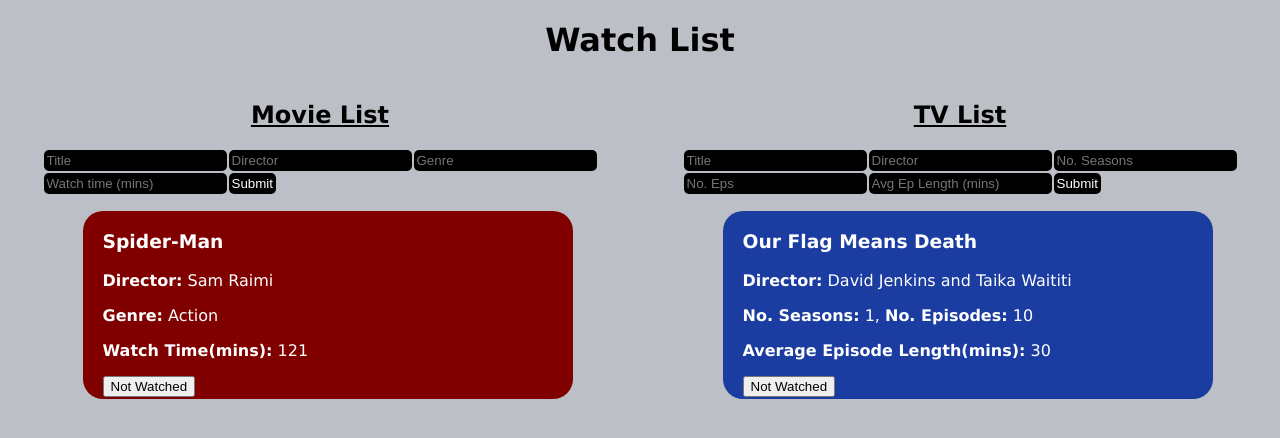
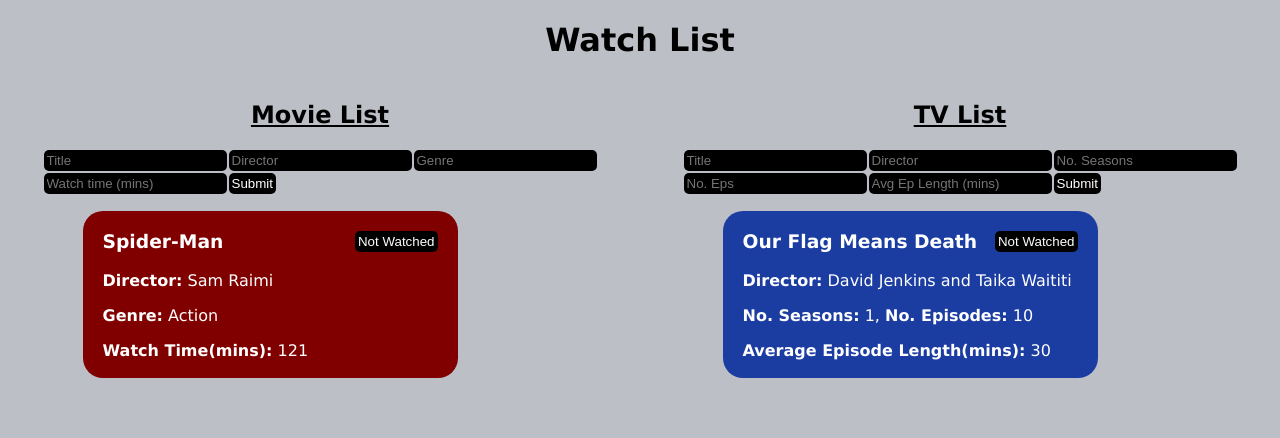
Before and after one commit to E-Burns/watchlist, a React (Create React App) app: page / in a window 1280 px wide. Shown: the top 438 px of the page. Built offline with nearby package versions, Linux system fonts and the light colour scheme.

Commit message:
made the watched button nice

```diff
--- a/src/App.css
+++ b/src/App.css
@@ -35,6 +35,7 @@
   padding: 2px 0px 2px 20px;
   border-radius: 20px;
   margin: 0px 25px 5px 0px;
+  max-width: 355px;
 }
 
 li.movie-list {
@@ -42,6 +43,20 @@
 }
 li.tv-list {
   background-color: rgb(27, 61, 162);
+}
+
+li > h3 > button {
+  padding: 3px;
+  border: none;
+  border-radius: 5px;
+  background-color: black;
+  color: white;
+}
+li > h3 {
+  margin-right: 20px;
+  display: flex;
+  justify-content: space-between;
+  text-overflow: clip;
 }
 
 form > div > input {
--- a/src/components/Movie.js
+++ b/src/components/Movie.js
@@ -1,10 +1,10 @@
 import React from "react";
 
-const Movie = ({title, children}) => {
+const Movie = ({title, watched, children}) => {
     return(
         <>
             <li className="movie-list">
-                <h3>{title}</h3>
+                <h3>{title}{watched}</h3>
                 {children}
             </li>
         </>
--- a/src/components/MovieList.js
+++ b/src/components/MovieList.js
@@ -10,12 +10,13 @@
     const moviesToBeDisplayed = moviesData.map((movie, index) => {
 
         return(
-            <Movie title={movie.title} key={index}>
+            <Movie
+            title={movie.title}
+            watched={movie.isWatched ? <span>Watched</span> : <button onClick={() => changeWatched(index)}>Not Watched</button>}
+            key={index}>
                 <p><b>Director:</b> {movie.director}</p>
                 <p><b>Genre:</b> {movie.genre}</p>
                 <p><b>Watch Time(mins):</b> {movie.watchTime}</p>
-
-                {movie.isWatched ? <span className="watched">Watched</span> : <button onClick={() => changeWatched(index)}>Not Watched</button>}
             </Movie>
         );
     });
--- a/src/components/TV.js
+++ b/src/components/TV.js
@@ -1,9 +1,9 @@
 import React, { useState } from "react";
 
-const TV = ({title, children}) => {
+const TV = ({title, watched, children}) => {
     return(
         <li className="tv-list">
-            <h3>{title}</h3>
+            <h3>{title}{watched}</h3>
             {children}
         </li>
     )
--- a/src/components/TVList.js
+++ b/src/components/TVList.js
@@ -9,12 +9,13 @@
 
     const tvToBeDisplayed = tvData.map((tv, index) => {
         return(
-            <TV title={tv.title} key={index}>
+            <TV
+            title={tv.title}
+            watched={tv.isWatched ? <span className="watched">Watched</span> : <button onClick={() => changeWatched(index)}>Not Watched</button>}
+            key={index}>
                 <p><b>Director:</b> {tv.director}</p>
                 <p><b>No. Seasons:</b> {tv.numberOfSeasons}, <b>No. Episodes:</b> {tv.numberOfEps}</p>
                 <p><b>Average Episode Length(mins):</b> {tv.avEpisodeLength}</p>
-
-                {tv.isWatched ? <span className="watched">Watched</span> : <button onClick={() => changeWatched(index)}>Not Watched</button>}
             </TV>
         );
     });
```
